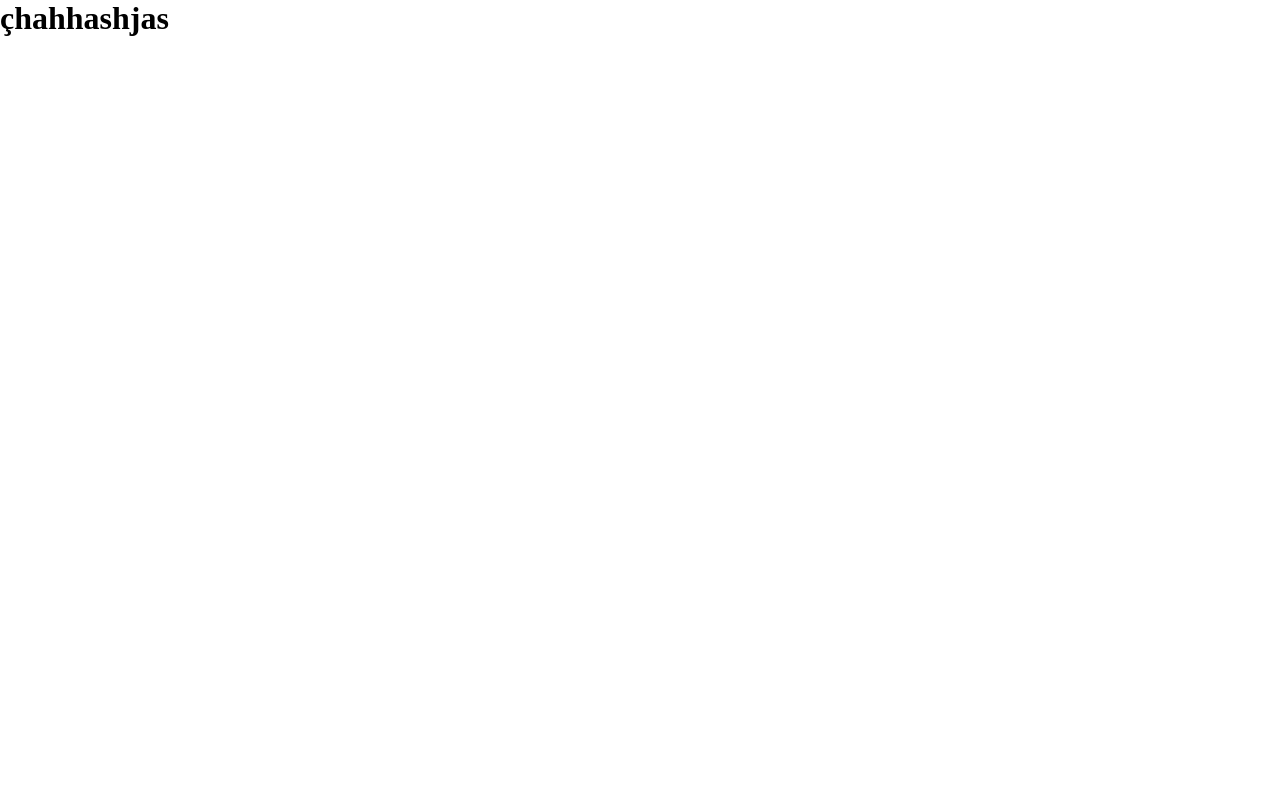
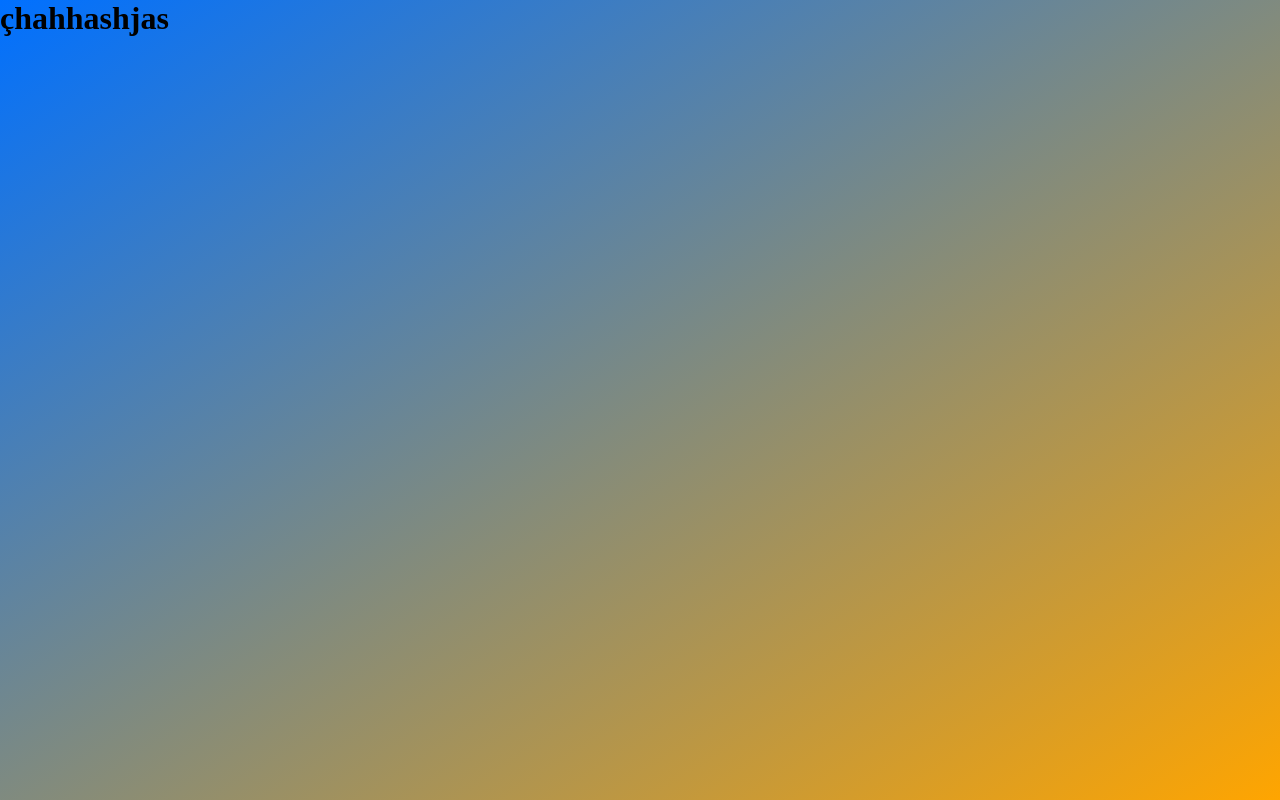
Before and after one commit to Edvanei-FullStack/teste_tecnico_nivel_cafe1_linktree, a plain HTML site: page index.html in a window 1280 px wide. Drawn offline with Linux system fonts and the light colour scheme.

Commit message:
pinta o body

```diff
--- a/CSS/style.css
+++ b/CSS/style.css
@@ -3,3 +3,8 @@
     padding: 0;
     box-sizing: 0;
 }
+
+body {
+    height: 100vh;
+    background: linear-gradient(to left top, #ffa500, #0070FF);
+}
```
